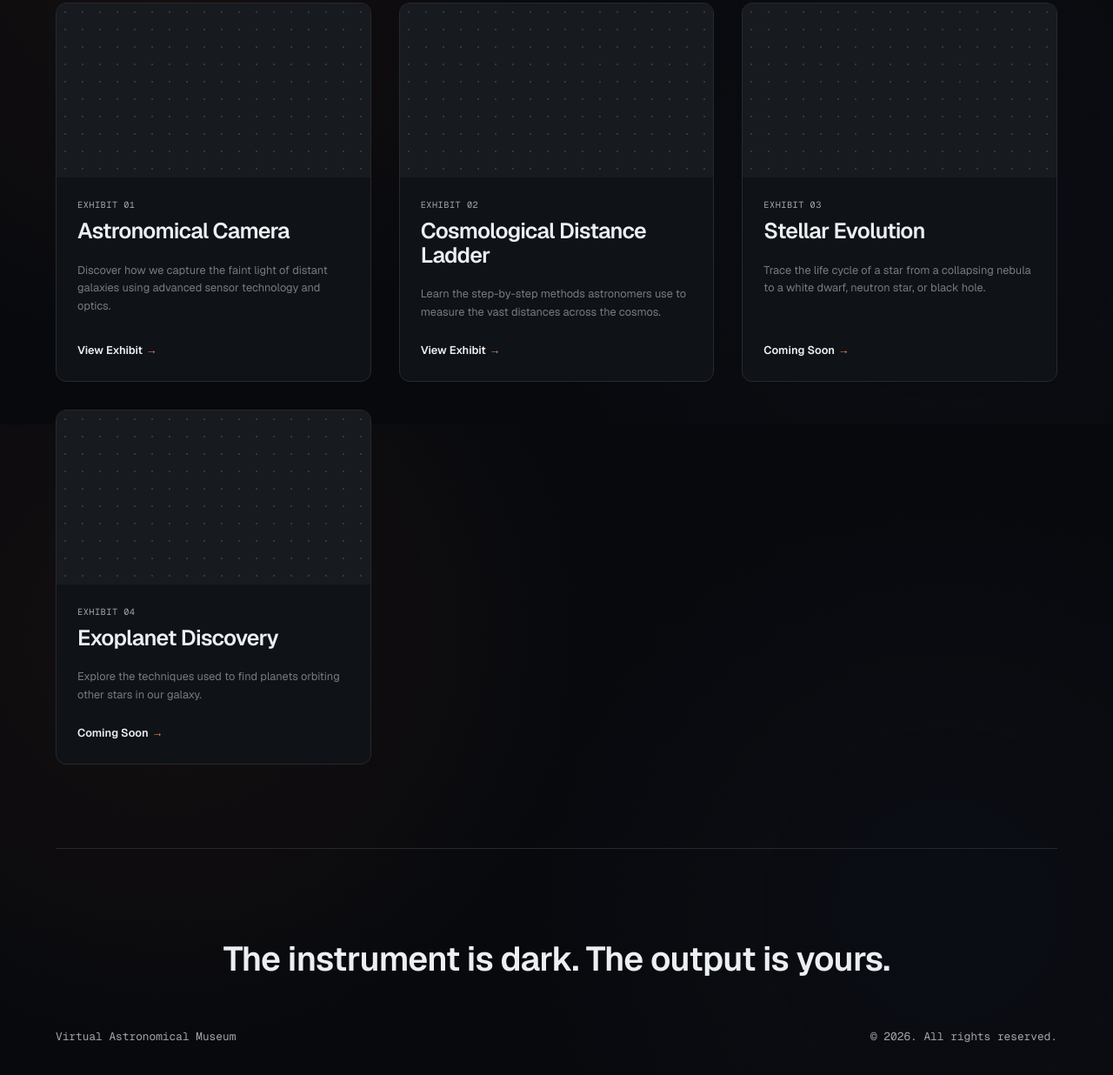
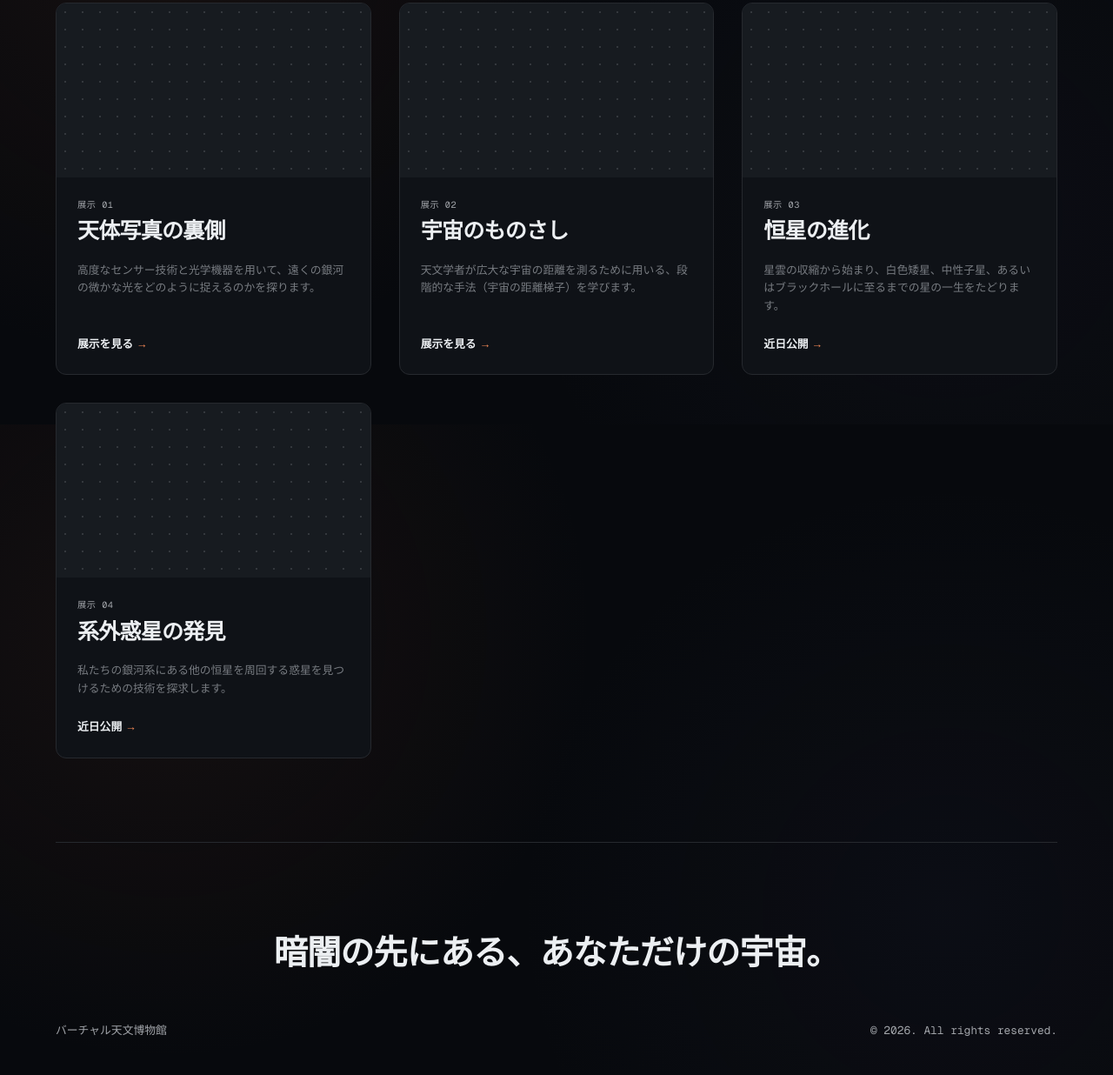
Before and after one commit to ehjivh/Virtual_Astronomical_Museum, a plain HTML site: page index.html in a window 1280 px wide. Shown: the part 312-1548 px from the top of the page at 87% size. Drawn offline with nearby package versions, Linux system fonts and the light colour scheme.

```diff
--- a/index.html
+++ b/index.html
@@ -5,23 +5,23 @@
   <meta name="viewport" content="width=device-width, initial-scale=1.0">
   <title>Virtual Astronomical Museum</title>
   <link rel="stylesheet" href="styles.css">
-  <meta name="description" content="Explore the wonders of the universe in our Virtual Astronomical Museum.">
+  <meta name="description" content="バーチャル天文博物館で宇宙の不思議を探求しましょう。">
 </head>
 <body>
   <div class="page-container">
 
     <!-- Nav: N5 Floating Pill -->
     <nav class="nav-pill" aria-label="Main Navigation">
-      <div class="nav-pill__wordmark">Astronomy Museum</div>
+      <div class="nav-pill__wordmark">Virtual Astronomical Museum</div>
       <div class="nav-pill__actions">
-        <a href="#exhibits" class="nav-pill__btn">Enter Exhibits</a>
+        <a href="#exhibits" class="nav-pill__btn">展示を見る</a>
       </div>
     </nav>
 
     <!-- Portfolio Grid Header -->
     <header class="portfolio-header" id="exhibits">
-      <div class="portfolio-header__tagline">Exhibits · 2026</div>
-      <h1 class="portfolio-header__title">The Universe, Indexed.</h1>
+      <div class="portfolio-header__tagline">展示一覧 · 2026</div>
+      <h1 class="portfolio-header__title">宇宙を、紐解く。</h1>
     </header>
 
     <!-- Macrostructure: 18 Portfolio Grid -->
@@ -32,10 +32,10 @@
           <!-- Placeholder visual, could be an actual image -->
         </div>
         <div class="exhibit-card__content">
-          <div class="exhibit-card__meta">Exhibit 01</div>
-          <h2 class="exhibit-card__title">Astronomical Camera</h2>
-          <p class="exhibit-card__desc">Discover how we capture the faint light of distant galaxies using advanced sensor technology and optics.</p>
-          <a href="camera.html" class="exhibit-card__link">View Exhibit</a>
+          <div class="exhibit-card__meta">展示 01</div>
+          <h2 class="exhibit-card__title">天体写真の裏側</h2>
+          <p class="exhibit-card__desc">高度なセンサー技術と光学機器を用いて、遠くの銀河の微かな光をどのように捉えるのかを探ります。</p>
+          <a href="camera.html" class="exhibit-card__link">展示を見る</a>
         </div>
       </article>
 
@@ -44,10 +44,10 @@
         <div class="exhibit-card__visual">
         </div>
         <div class="exhibit-card__content">
-          <div class="exhibit-card__meta">Exhibit 02</div>
-          <h2 class="exhibit-card__title">Cosmological Distance Ladder</h2>
-          <p class="exhibit-card__desc">Learn the step-by-step methods astronomers use to measure the vast distances across the cosmos.</p>
-          <a href="cosmological_distance_ladder.html" class="exhibit-card__link">View Exhibit</a>
+          <div class="exhibit-card__meta">展示 02</div>
+          <h2 class="exhibit-card__title">宇宙のものさし</h2>
+          <p class="exhibit-card__desc">天文学者が広大な宇宙の距離を測るために用いる、段階的な手法（宇宙の距離梯子）を学びます。</p>
+          <a href="cosmological_distance_ladder.html" class="exhibit-card__link">展示を見る</a>
         </div>
       </article>
 
@@ -56,10 +56,10 @@
         <div class="exhibit-card__visual">
         </div>
         <div class="exhibit-card__content">
-          <div class="exhibit-card__meta">Exhibit 03</div>
-          <h2 class="exhibit-card__title">Stellar Evolution</h2>
-          <p class="exhibit-card__desc">Trace the life cycle of a star from a collapsing nebula to a white dwarf, neutron star, or black hole.</p>
-          <a href="#" class="exhibit-card__link">Coming Soon</a>
+          <div class="exhibit-card__meta">展示 03</div>
+          <h2 class="exhibit-card__title">恒星の進化</h2>
+          <p class="exhibit-card__desc">星雲の収縮から始まり、白色矮星、中性子星、あるいはブラックホールに至るまでの星の一生をたどります。</p>
+          <a href="#" class="exhibit-card__link">近日公開</a>
         </div>
       </article>
 
@@ -68,10 +68,10 @@
         <div class="exhibit-card__visual">
         </div>
         <div class="exhibit-card__content">
-          <div class="exhibit-card__meta">Exhibit 04</div>
-          <h2 class="exhibit-card__title">Exoplanet Discovery</h2>
-          <p class="exhibit-card__desc">Explore the techniques used to find planets orbiting other stars in our galaxy.</p>
-          <a href="#" class="exhibit-card__link">Coming Soon</a>
+          <div class="exhibit-card__meta">展示 04</div>
+          <h2 class="exhibit-card__title">系外惑星の発見</h2>
+          <p class="exhibit-card__desc">私たちの銀河系にある他の恒星を周回する惑星を見つけるための技術を探求します。</p>
+          <a href="#" class="exhibit-card__link">近日公開</a>
         </div>
       </article>
     </main>
@@ -79,10 +79,10 @@
     <!-- Footer: Ft5 Statement -->
     <footer class="footer-statement">
       <div class="footer-statement__text">
-        The instrument is dark. The output is yours.
+        暗闇の先にある、あなただけの宇宙。
       </div>
       <div class="footer-statement__meta">
-        <span>Virtual Astronomical Museum</span>
+        <span>バーチャル天文博物館</span>
         <span>© 2026. All rights reserved.</span>
       </div>
     </footer>
```
Also changed, not shown: tmp.txt (deleted), tmp2.txt (deleted).
